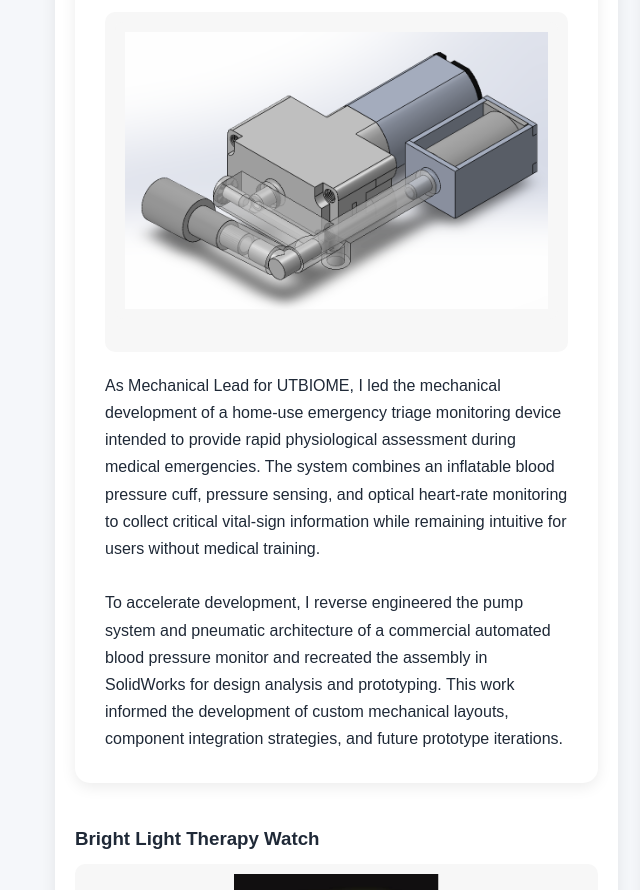
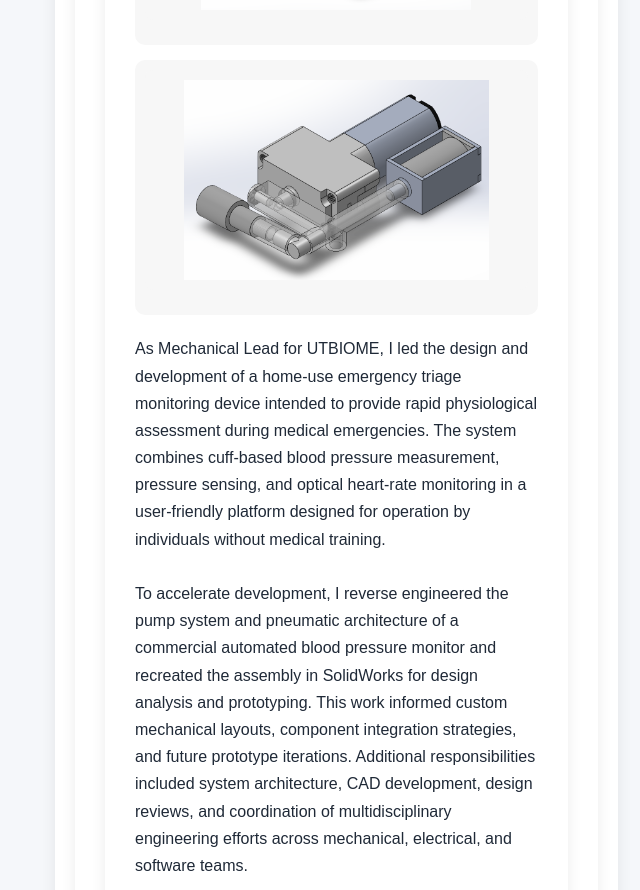
Before and after one commit to lasaleir/lasaleir.github.io, a plain HTML site: page index.html in a window 1280 px wide. Shown: the part 2873-3763 px from the top of the page, without its empty margins (10-650 px from the left). Drawn offline with Linux system fonts and the light colour scheme.

Commit message:
Update index.html

```diff
--- a/index.html
+++ b/index.html
@@ -203,11 +203,15 @@ grid-template-columns:1fr;
     background:#f7f7f7;
     border-radius:10px;
     padding:10px;
+    display:flex;
+    align-items:center;
+    justify-content:center;
+    min-height:250px;
 }
 
 .image-gallery img{
     width:100%;
-    height:auto;
+    height:220px;
     object-fit:contain;
     border-radius:8px;
     transition:.3s;
@@ -393,23 +397,31 @@ Led a four-person team in the design and development of a 7-degree-of-freedom ro
 
 <div class="project-card">
 
+<div class="project-card">
+
 <h3>UTBIOME Emergency Triage Monitor</h3>
 
 <div class="image-gallery">
 
+<a href="images/Pump1.png"><img src="images/Pump1.png"></a>
+
+<a href="images/Pump2.png"><img src="images/Pump2.png"></a>
+
 <a href="images/pump3.png"><img src="images/pump3.png"></a>
+
 <a href="images/pump4.png"><img src="images/pump4.png"></a>
 
 </div>
 
 <p>
-As Mechanical Lead for UTBIOME, I led the mechanical development of a home-use emergency triage monitoring device intended to provide rapid physiological assessment during medical emergencies. The system combines an inflatable blood pressure cuff, pressure sensing, and optical heart-rate monitoring to collect critical vital-sign information while remaining intuitive for users without medical training.
+As Mechanical Lead for UTBIOME, I led the design and development of a home-use emergency triage monitoring device intended to provide rapid physiological assessment during medical emergencies. The system combines cuff-based blood pressure measurement, pressure sensing, and optical heart-rate monitoring in a user-friendly platform designed for operation by individuals without medical training.
 </p>
 
 <br>
 
 <p>
-To accelerate development, I reverse engineered the pump system and pneumatic architecture of a commercial automated blood pressure monitor and recreated the assembly in SolidWorks for design analysis and prototyping. This work informed the development of custom mechanical layouts, component integration strategies, and future prototype iterations.</p>
+To accelerate development, I reverse engineered the pump system and pneumatic architecture of a commercial automated blood pressure monitor and recreated the assembly in SolidWorks for design analysis and prototyping. This work informed custom mechanical layouts, component integration strategies, and future prototype iterations. Additional responsibilities included system architecture, CAD development, design reviews, and coordination of multidisciplinary engineering efforts across mechanical, electrical, and software teams.
+</p>
 
 </div>
 
```
